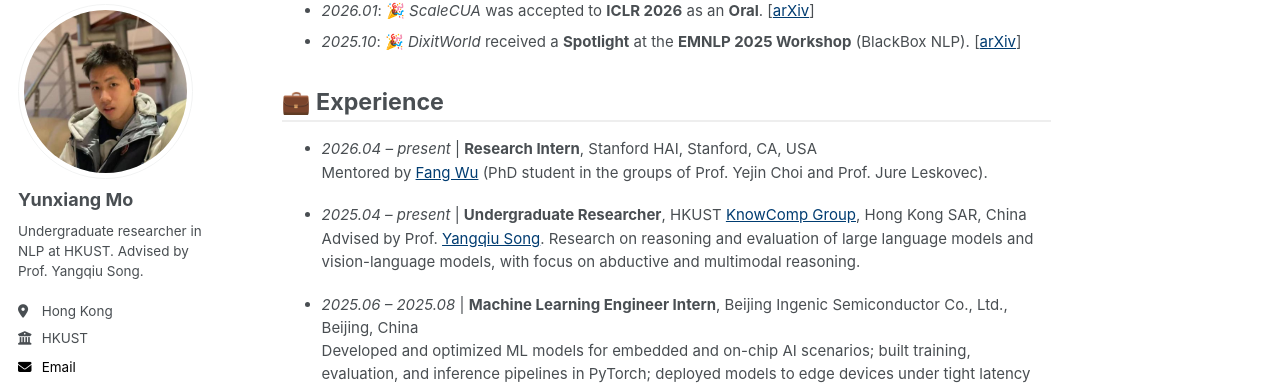
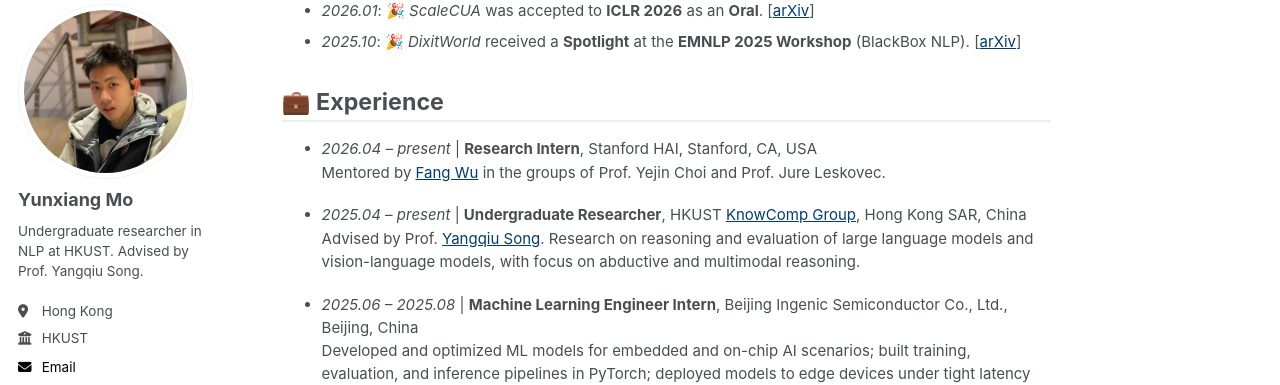
Before and after one commit to moyunxiang/moyunxiang.github.io, a Jekyll site: the page built from _pages/about.md, in a window 1280 px wide and 900 px high, scrolled down 438 px. Shown: the part 97-482 px from the top of the window. Built offline with Jekyll 4.4.1, drawn with Linux system fonts in a browser that asks for light colours; some web fonts are replaced; a script bundle is joined from its source files by our own code; library files that are not in the unit come from our copies.

Commit message:
Stanford entry: simplify by dropping parenthetical Fang Wu info (his homepage already has it)

```diff
--- a/_pages/about.md
+++ b/_pages/about.md
@@ -28,7 +28,7 @@ I am currently looking for a **research-exchange position in the U.S.** for the
 💼 Experience
 ======
 - *2026.04 – present* | **Research Intern**, Stanford HAI, Stanford, CA, USA
-  Mentored by [Fang Wu](https://smiles724.github.io/) (PhD student in the groups of Prof. Yejin Choi and Prof. Jure Leskovec).
+  Mentored by [Fang Wu](https://smiles724.github.io/) in the groups of Prof. Yejin Choi and Prof. Jure Leskovec.
 
 - *2025.04 – present* | **Undergraduate Researcher**, HKUST [KnowComp Group](https://github.com/HKUST-KnowComp), Hong Kong SAR, China
   Advised by Prof. [Yangqiu Song](https://www.cse.ust.hk/~yqsong/). Research on reasoning and evaluation of large language models and vision-language models, with focus on abductive and multimodal reasoning.
```
Also changed, not shown: _pages/about-zh.md (+1 -1 lines).
